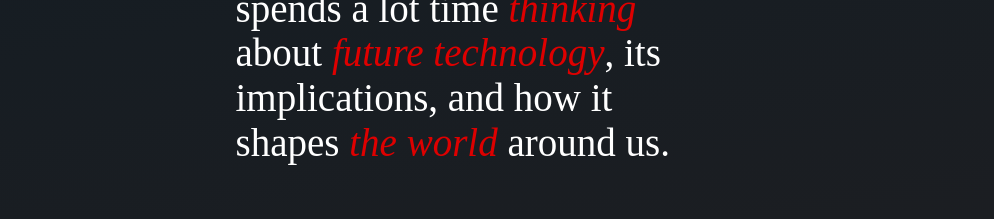
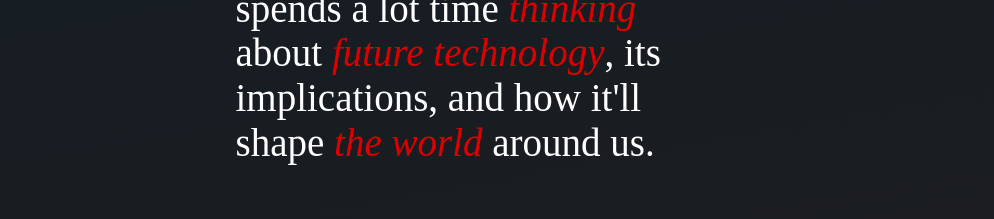
Before and after one commit to changalberto/changalberto.com, a plain HTML site: page index.html in a window 1280 px wide. Shown: the part 1110-1329 px from the top of the page, without its empty margins (257-1251 px from the left). Drawn offline with Linux system fonts and the light colour scheme; animation ran at ten frames a second.

Commit message:
Added files via upload

```diff
--- a/index.html
+++ b/index.html
@@ -50,7 +50,7 @@
           <div class="poster">
             <h3 class="label">Entrepreneur In The Making</h3>
             <blockquote cite="http://www.changealberto.com">
-              <span>As an </span><em>entrepreneur</em>, he spends a lot time <em>thinking</em> about <em>future technology</em>, its <span>implications</span>, and how it <span>shapes</span> <em>the world</em> <span>around</span> us.
+              <span>As an </span><em>entrepreneur</em>, he spends a lot time <em>thinking</em> about <em>future technology</em>, its <span>implications</span>, and how it'll <span>shape</span> <em>the world</em> <span>around</span> us.
             </blockquote>
           </div>
         </section>
```
Also changed, not shown: fonts/icons.ttf, fonts/icons.woff, 1 other file.
